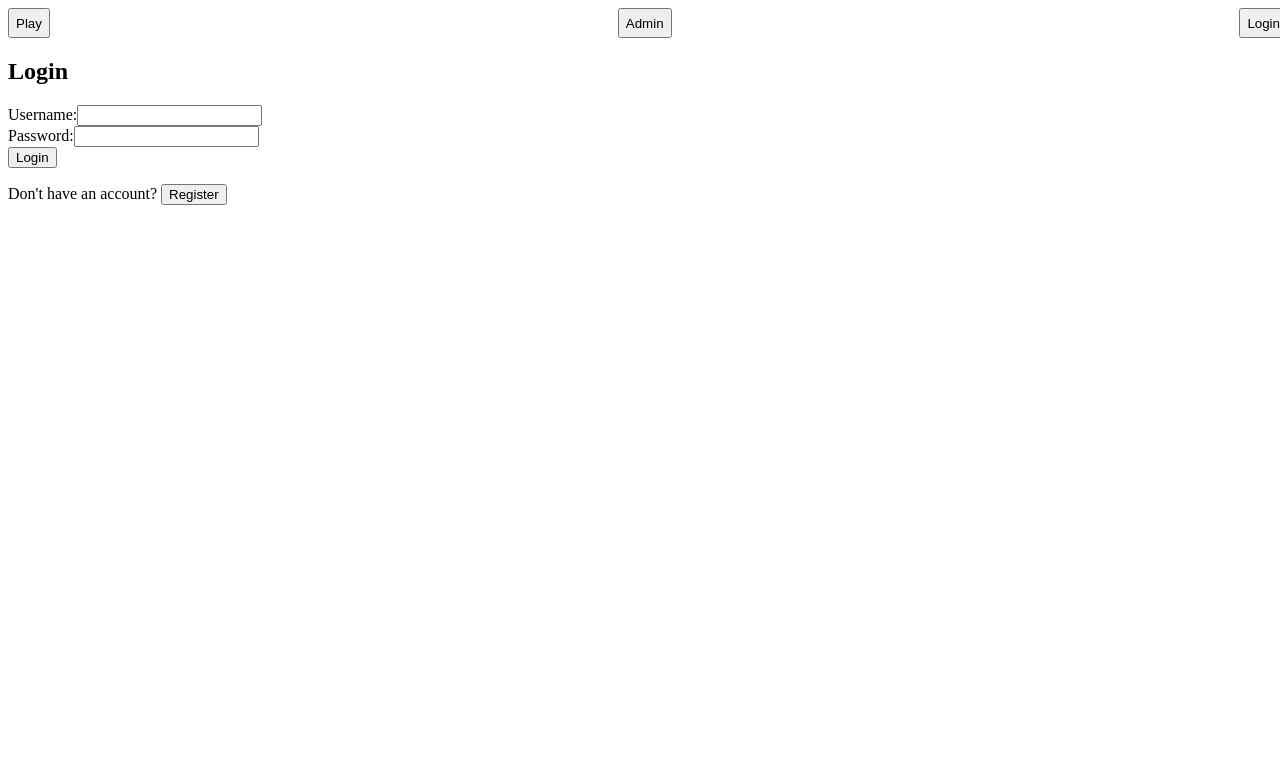
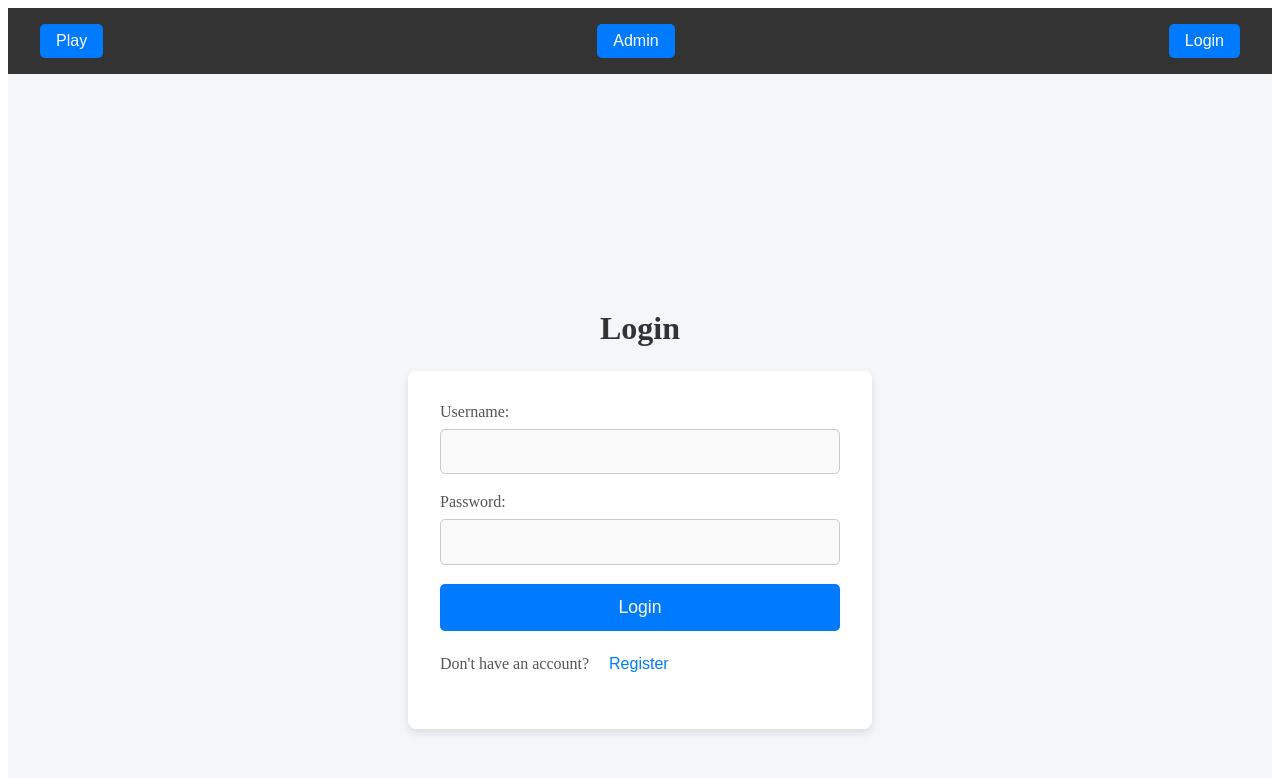
Before and after one commit to ZabWP/project3-gameoflife, a React (Create React App) app: page /project3-gameoflife/login in a window 1280 px wide. Shown: the top 778 px of the page. Built offline with nearby package versions, Linux system fonts and the light colour scheme.

Commit message:
css for everything

```diff
--- /dev/null
+++ b/src/admin.css
@@ -0,0 +1,100 @@
+/* Admin Page Styles */
+.adminPage {
+  font-family: Arial, sans-serif;
+  padding: 20px;
+  background-color: #f7f7f7;
+  min-height: 100vh;
+}
+
+.adminPage h1 {
+  font-size: 2rem;
+  color: #333;
+  text-align: center;
+  margin-bottom: 20px;
+}
+
+/* Table Styles */
+table {
+  width: 100%;
+  border-collapse: collapse;
+  margin: 0 auto;
+  box-shadow: 0 4px 8px rgba(0, 0, 0, 0.1);
+}
+
+th,
+td {
+  padding: 12px 15px;
+  text-align: left;
+  border-bottom: 1px solid #ddd;
+}
+
+th {
+  background-color: #4caf50;
+  color: white;
+  font-weight: bold;
+}
+
+td {
+  background-color: #ffffff;
+}
+
+tr:hover {
+  background-color: #f1f1f1;
+}
+
+/* Action Button Styles */
+button {
+  background-color: #ff4d4d;
+  color: white;
+  border: none;
+  padding: 8px 16px;
+  border-radius: 4px;
+  cursor: pointer;
+  transition: background-color 0.3s ease;
+}
+
+button:hover {
+  background-color: #ff3333;
+}
+
+button:disabled {
+  background-color: #ccc;
+  cursor: not-allowed;
+}
+
+/* Loading and Error Message Styles */
+.loading,
+.error {
+  font-size: 1.2rem;
+  color: #f44336;
+  text-align: center;
+  margin-top: 20px;
+}
+
+.loading {
+  font-weight: bold;
+}
+
+.error {
+  color: #f44336;
+}
+
+/* Responsive Styles */
+@media (max-width: 768px) {
+  .adminPage {
+    padding: 10px;
+  }
+
+  table {
+    font-size: 14px;
+  }
+
+  th,
+  td {
+    padding: 8px;
+  }
+
+  button {
+    padding: 6px 12px;
+  }
+}
--- a/src/admin.jsx
+++ b/src/admin.jsx
@@ -1,6 +1,7 @@
 import React, { useEffect, useState } from "react";
 import useUserStore from "./Stores/userStore";
 import { useNavigate } from "react-router-dom";
+import "./admin.css";
 
 const Admin = () => {
   const [users, setUsers] = useState([]);
--- /dev/null
+++ b/src/game.css
@@ -0,0 +1,95 @@
+.gameOfLife {
+  display: flex;
+  flex-direction: column;
+  align-items: center;
+  background-color: #f4f7fa;
+  min-height: 100vh;
+  padding: 20px;
+}
+
+.gameOfLife h2 {
+  font-size: 2rem;
+  color: #333;
+  margin-bottom: 20px;
+}
+
+.controls {
+  display: flex;
+  justify-content: center;
+  margin-bottom: 20px;
+}
+
+.controls button {
+  background-color: #007bff;
+  color: white;
+  border: none;
+  padding: 10px 15px;
+  font-size: 1rem;
+  border-radius: 5px;
+  cursor: pointer;
+  margin-left: 10px;
+  transition: background-color 0.3s ease;
+}
+
+.controls button:hover {
+  background-color: #0056b3;
+}
+
+.controls input {
+  padding: 10px;
+  font-size: 1rem;
+  border: 1px solid #ccc;
+  border-radius: 5px;
+  margin-left: 10px;
+  width: 120px;
+}
+
+.presets {
+  margin-top: 10px;
+  margin-bottom: 20px;
+}
+
+.presets span {
+  font-size: 1rem;
+  color: #333;
+  margin-right: 10px;
+}
+
+.presets button {
+  background-color: #28a745;
+  color: white;
+  border: none;
+  padding: 5px 10px;
+  font-size: 1rem;
+  border-radius: 5px;
+  cursor: pointer;
+  margin-right: 5px;
+}
+
+.presets button:hover {
+  background-color: #218838;
+}
+
+.grid {
+  display: grid;
+  grid-template-columns: repeat(25, 20px);
+  grid-template-rows: repeat(25, 20px);
+  gap: 1px;
+}
+
+.grid div {
+  width: 20px;
+  height: 20px;
+  background-color: #f0f0f0;
+  border: 1px solid #ddd;
+  cursor: pointer;
+  transition: background-color 0.2s ease;
+}
+
+.grid div:hover {
+  background-color: #ddd;
+}
+
+.grid div.alive {
+  background-color: black;
+}
--- a/src/game.jsx
+++ b/src/game.jsx
@@ -1,4 +1,5 @@
 import React, { useState, useRef } from "react";
+import "./game.css";
 
 // Size of the grid
 const numRows = 25;
@@ -165,9 +166,9 @@ const GameOfLife = () => {
 
   return (
     // Main HTML component layout
-    <div>
+    <div className="gameOfLife">
       <h2>Conway's Game of Life</h2>
-      <div style={{ marginBottom: 10 }}>
+      <div className="controls">
         {/* Start Button */}
         <button
           onClick={() => {
@@ -180,6 +181,7 @@ const GameOfLife = () => {
         </button>
         {/*input and button for fixed generation runs*/}
         <input
+          className="genNum"
           type="number"
           min="1"
           value={runCount}
@@ -190,7 +192,6 @@ const GameOfLife = () => {
         <button onClick={runFixedGenerations} style={{ marginLeft: 10 }}>
           Run {runCount || ""} Generations
         </button>
-
         {/* Clear Grid button */}
         <button onClick={clearGrid} style={{ marginLeft: 10 }}>
           Clear
@@ -198,7 +199,7 @@ const GameOfLife = () => {
       </div>
 
       {/* Preset Patterns */}
-      <div style={{ marginTop: 10 }}>
+      <div className="presets">
         <span>Presets: </span>
         {Object.keys(presets).map((name) => (
           <button
@@ -212,12 +213,7 @@ const GameOfLife = () => {
       </div>
 
       {/* Grid Display */}
-      <div
-        style={{
-          display: "grid",
-          gridTemplateColumns: `repeat(${numCols}, 20px)`,
-        }}
-      >
+      <div className="grid">
         {grid.map((row, i) =>
           row.map((col, j) => (
             <div
--- /dev/null
+++ b/src/login.css
@@ -0,0 +1,84 @@
+.loginComponent {
+  display: flex;
+  flex-direction: column;
+  justify-content: center;
+  align-items: center;
+  background-color: #f4f7fa;
+  min-height: 100vh;
+  padding: 2rem;
+}
+
+.loginComponent h2 {
+  font-size: 2rem;
+  color: #333;
+  margin-bottom: 1.5rem;
+}
+
+.loginComponent form {
+  background-color: #ffffff;
+  padding: 2rem;
+  border-radius: 8px;
+  box-shadow: 0 4px 8px rgba(0, 0, 0, 0.1);
+  width: 100%;
+  max-width: 400px;
+}
+
+.loginComponent form div {
+  margin-bottom: 1.2rem;
+}
+
+.loginComponent label {
+  font-size: 1rem;
+  color: #555;
+  display: block;
+  margin-bottom: 0.5rem;
+}
+
+.loginComponent input {
+  width: 100%;
+  padding: 0.8rem;
+  font-size: 1rem;
+  border: 1px solid #ccc;
+  border-radius: 5px;
+  background-color: #fafafa;
+  box-sizing: border-box;
+}
+
+.loginComponent input:focus {
+  border-color: #007bff;
+  outline: none;
+}
+
+.loginComponent button[type="submit"] {
+  background-color: #007bff;
+  color: white;
+  border: none;
+  padding: 0.8rem 1.5rem;
+  font-size: 1.1rem;
+  border-radius: 5px;
+  cursor: pointer;
+  width: 100%;
+  transition: background-color 0.3s ease;
+}
+
+.loginComponent button[type="submit"]:hover {
+  background-color: #0056b3;
+}
+
+.loginComponent p {
+  font-size: 1rem;
+  color: #555;
+  margin-top: 1rem;
+}
+
+.loginComponent button {
+  background: none;
+  border: none;
+  color: #007bff;
+  cursor: pointer;
+  font-size: 1rem;
+}
+
+.loginComponent button:hover {
+  text-decoration: underline;
+}
--- a/src/login.jsx
+++ b/src/login.jsx
@@ -1,5 +1,6 @@
 import { useNavigate } from "react-router-dom";
 import useUserStore from "./Stores/userStore";
+import "./login.css";
 
 const Login = () => {
   const navigate = useNavigate();
--- a/src/navbar.css
+++ b/src/navbar.css
@@ -1,15 +1,39 @@
 .navbar {
   display: flex;
-  width: 100vw;
   justify-content: space-between;
   align-items: center;
+  padding: 1rem 2rem;
+  background-color: #333;
+  color: white;
+  font-family: Arial, sans-serif;
+}
 
-  & div {
-    display: flex;
-    align-items: center;
-  }
+.navbar button {
+  background-color: #007bff;
+  color: white;
+  border: none;
+  padding: 0.5rem 1rem;
+  font-size: 1rem;
+  border-radius: 5px;
+  cursor: pointer;
+  transition: background-color 0.3s ease;
+}
 
-  & button {
-    height: 30px;
-  }
+.navbar button:hover {
+  background-color: #0056b3;
 }
+
+.navbar .username {
+  font-size: 1.1rem;
+  font-weight: bold;
+  margin-right: 1rem;
+}
+
+.navbar div {
+  display: flex;
+  align-items: center;
+}
+
+.navbar p {
+  margin-right: 1rem;
+}
--- /dev/null
+++ b/src/register.css
@@ -0,0 +1,90 @@
+.registerPage {
+  display: flex;
+  flex-direction: column;
+  justify-content: center;
+  align-items: center;
+  background-color: #f4f7fa;
+  min-height: 100vh;
+  padding: 2rem;
+}
+
+.registerPage h2 {
+  font-size: 2rem;
+  color: #333;
+  margin-bottom: 1.5rem;
+}
+
+.registerPage form {
+  background-color: #ffffff;
+  padding: 2rem;
+  border-radius: 8px;
+  box-shadow: 0 4px 8px rgba(0, 0, 0, 0.1);
+  width: 100%;
+  max-width: 400px;
+}
+
+.registerPage form div {
+  margin-bottom: 1.2rem;
+}
+
+.registerPage label {
+  font-size: 1rem;
+  color: #555;
+  display: block;
+  margin-bottom: 0.5rem;
+}
+
+.registerPage input {
+  width: 100%;
+  padding: 0.8rem;
+  font-size: 1rem;
+  border: 1px solid #ccc;
+  border-radius: 5px;
+  background-color: #fafafa;
+  box-sizing: border-box;
+}
+
+.registerPage input:focus {
+  border-color: #007bff;
+  outline: none;
+}
+
+.registerPage button[type="submit"] {
+  background-color: #007bff;
+  color: white;
+  border: none;
+  padding: 0.8rem 1.5rem;
+  font-size: 1.1rem;
+  border-radius: 5px;
+  cursor: pointer;
+  width: 100%;
+  transition: background-color 0.3s ease;
+}
+
+.registerPage button[type="submit"]:hover {
+  background-color: #0056b3;
+}
+
+.registerPage p {
+  font-size: 1rem;
+  color: #555;
+  margin-top: 1rem;
+}
+
+.registerPage button {
+  background: none;
+  border: none;
+  color: #007bff;
+  cursor: pointer;
+  font-size: 1rem;
+}
+
+.registerPage button:hover {
+  text-decoration: underline;
+}
+
+.registerPage .loading {
+  font-size: 1.5rem;
+  font-weight: bold;
+  color: #333;
+}
--- a/src/register.jsx
+++ b/src/register.jsx
@@ -1,6 +1,7 @@
 import React, { useState } from "react";
 import { useNavigate } from "react-router-dom";
 import useUserStore from "./Stores/userStore";
+import "./register.css";
 
 const Register = () => {
   const [username, setUsername] = useState("");
```
